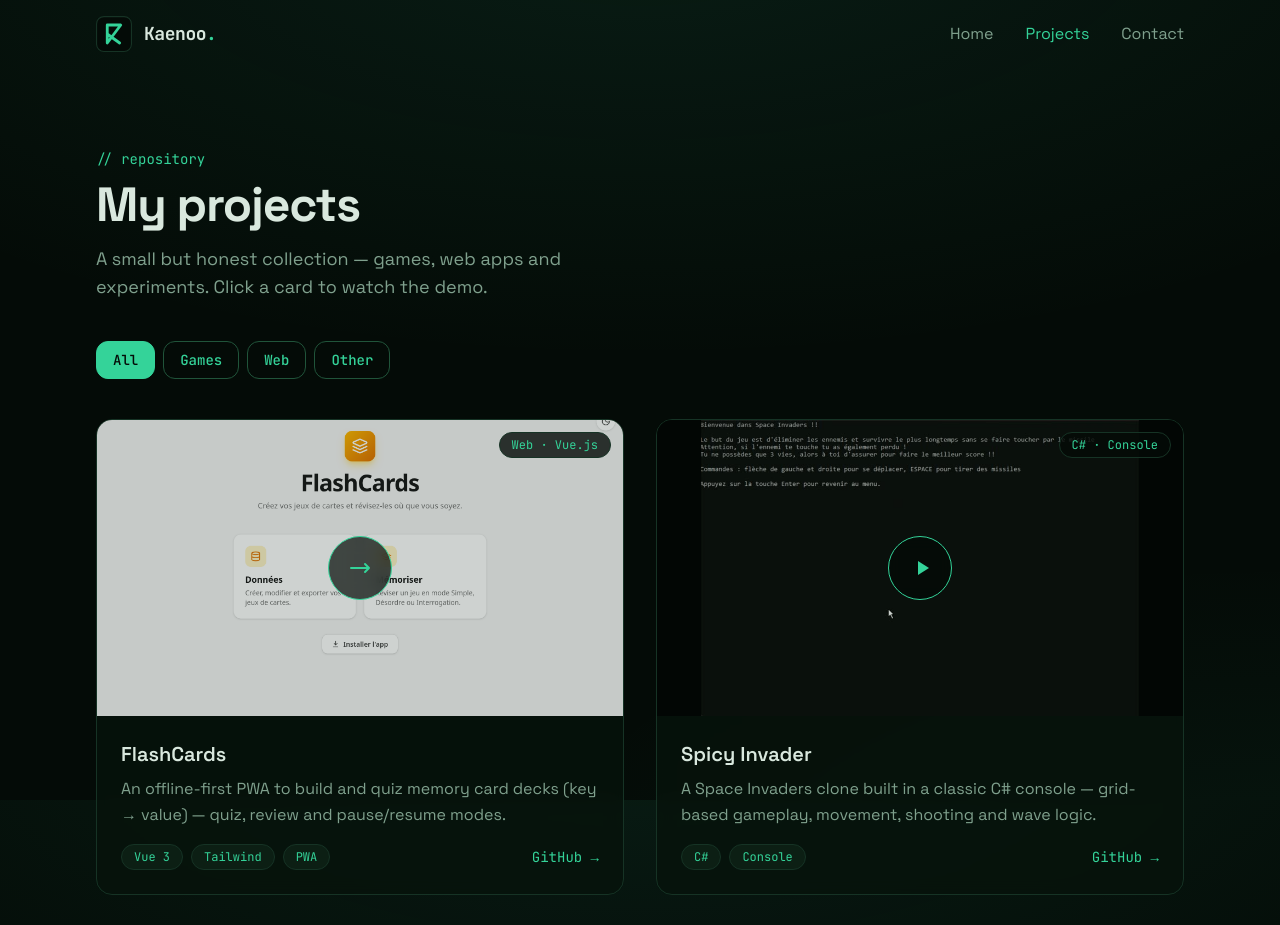
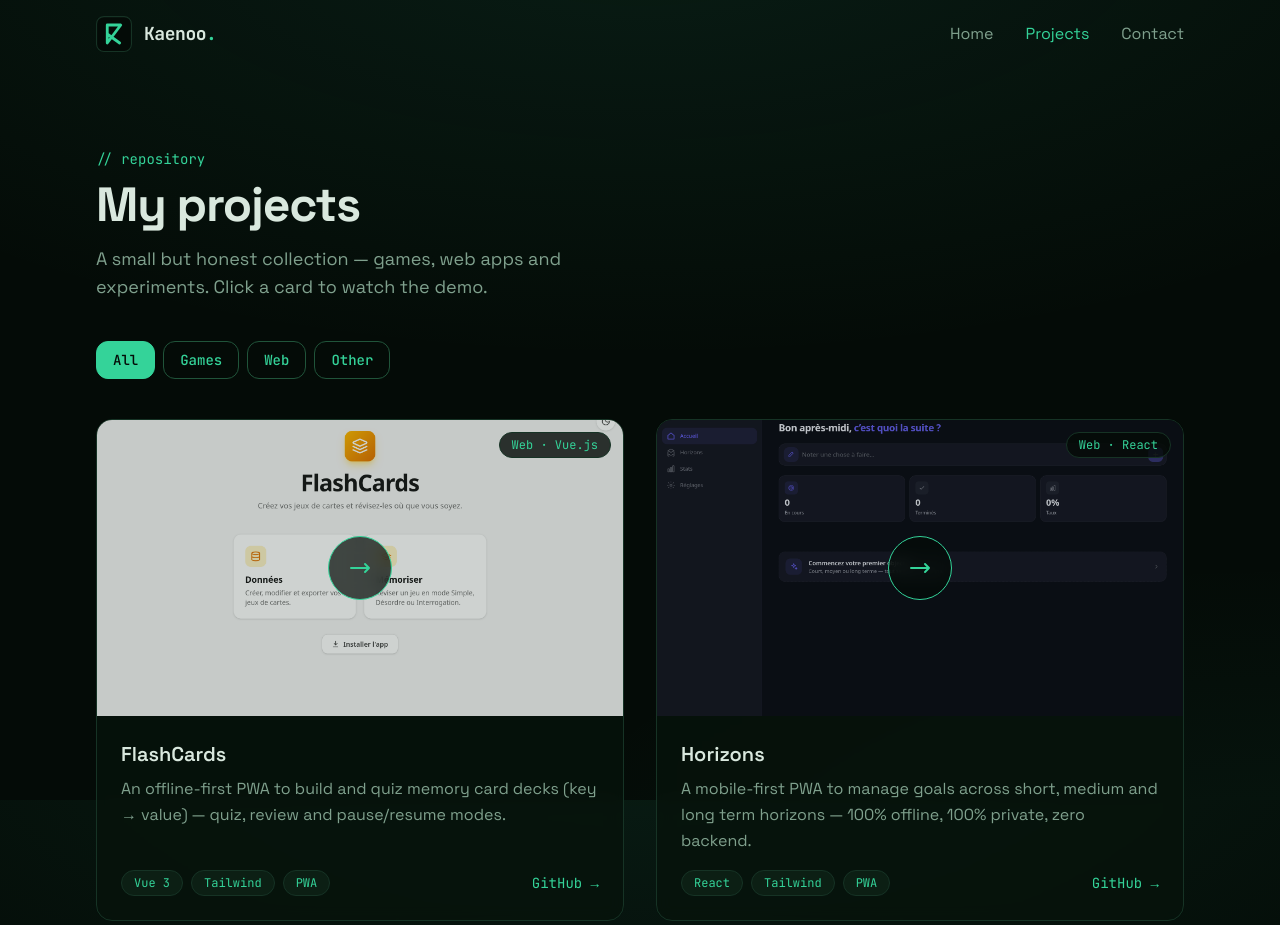
Before and after one commit to Kaenoo/Kaenoo.github.io, a website: page myProjects.html in a window 1280 px wide. Shown: the top 925 px of the page. Drawn offline with Linux system fonts and the light colour scheme.

Commit message:
add Horizons project card with link to live site

```diff
--- a/myProjects.html
+++ b/myProjects.html
@@ -110,6 +110,36 @@
                             <li class="chip">PWA</li>
                         </ul>
                         <a href="https://github.com/Kaenoo/flashCards" target="_blank" rel="noopener"
+                            class="font-mono text-sm text-signal underline-offset-4 hover:underline">GitHub →</a>
+                    </div>
+                </div>
+            </article>
+
+            <!-- Horizons -->
+            <article class="card flex flex-col overflow-hidden" data-category="web">
+                <a href="https://kaenoo.github.io/Horizons/" target="_blank" rel="noopener"
+                    class="group relative block aspect-video w-full overflow-hidden bg-ink-3" aria-label="Open Horizons website">
+                    <img src="./img/posters/Horizons.png" alt="Horizons app preview"
+                        class="h-full w-full object-cover opacity-80 transition duration-500 group-hover:scale-105 group-hover:opacity-100" loading="lazy">
+                    <span class="absolute inset-0 grid place-items-center">
+                        <span class="grid h-16 w-16 place-items-center rounded-full border border-signal bg-ink/70 text-signal backdrop-blur transition-transform duration-300 group-hover:scale-110">
+                            <svg class="h-6 w-6" fill="none" stroke="currentColor" stroke-width="2" viewBox="0 0 24 24"><path stroke-linecap="round" stroke-linejoin="round" d="M17 8l4 4m0 0l-4 4m4-4H3"></path></svg>
+                        </span>
+                    </span>
+                    <span class="absolute right-3 top-3 chip !bg-ink/80">Web · React</span>
+                </a>
+                <div class="flex flex-1 flex-col p-6">
+                    <h2 class="text-xl font-semibold text-frost">Horizons</h2>
+                    <p class="mt-2 flex-1 leading-relaxed text-mist">
+                        A mobile-first PWA to manage goals across short, medium and long term horizons — 100% offline, 100% private, zero backend.
+                    </p>
+                    <div class="mt-4 flex items-center justify-between gap-4">
+                        <ul class="flex flex-wrap gap-2" aria-label="Technologies">
+                            <li class="chip">React</li>
+                            <li class="chip">Tailwind</li>
+                            <li class="chip">PWA</li>
+                        </ul>
+                        <a href="https://github.com/Kaenoo/Horizons" target="_blank" rel="noopener"
                             class="font-mono text-sm text-signal underline-offset-4 hover:underline">GitHub →</a>
                     </div>
                 </div>
```
Also changed, not shown: img/posters/Horizons.png (added).
